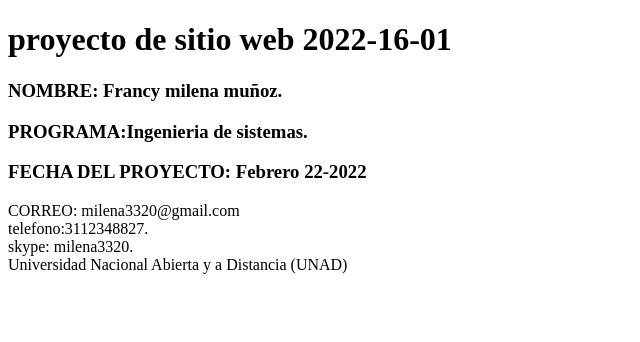
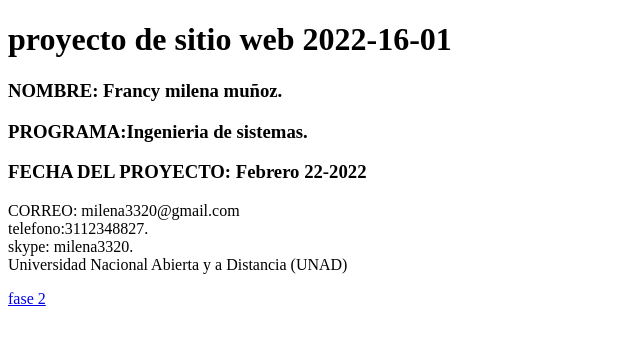
Before and after one commit to milena3320/DSW-Francymilenamunoz, a plain HTML site: page index.html in a window 1280 px wide. Shown: the full height of the page, 0-640 px from the left. Drawn offline with Linux system fonts and the light colour scheme.

Commit message:
m
cambi11

```diff
--- a/index.html
+++ b/index.html
@@ -20,5 +20,6 @@
           </p>
 
     </h1>
+    <a href="/fase2/design.html"> fase 2</a>
 </body>
 </html>
```
Also changed, not shown: fasse2/design.html (deleted).
